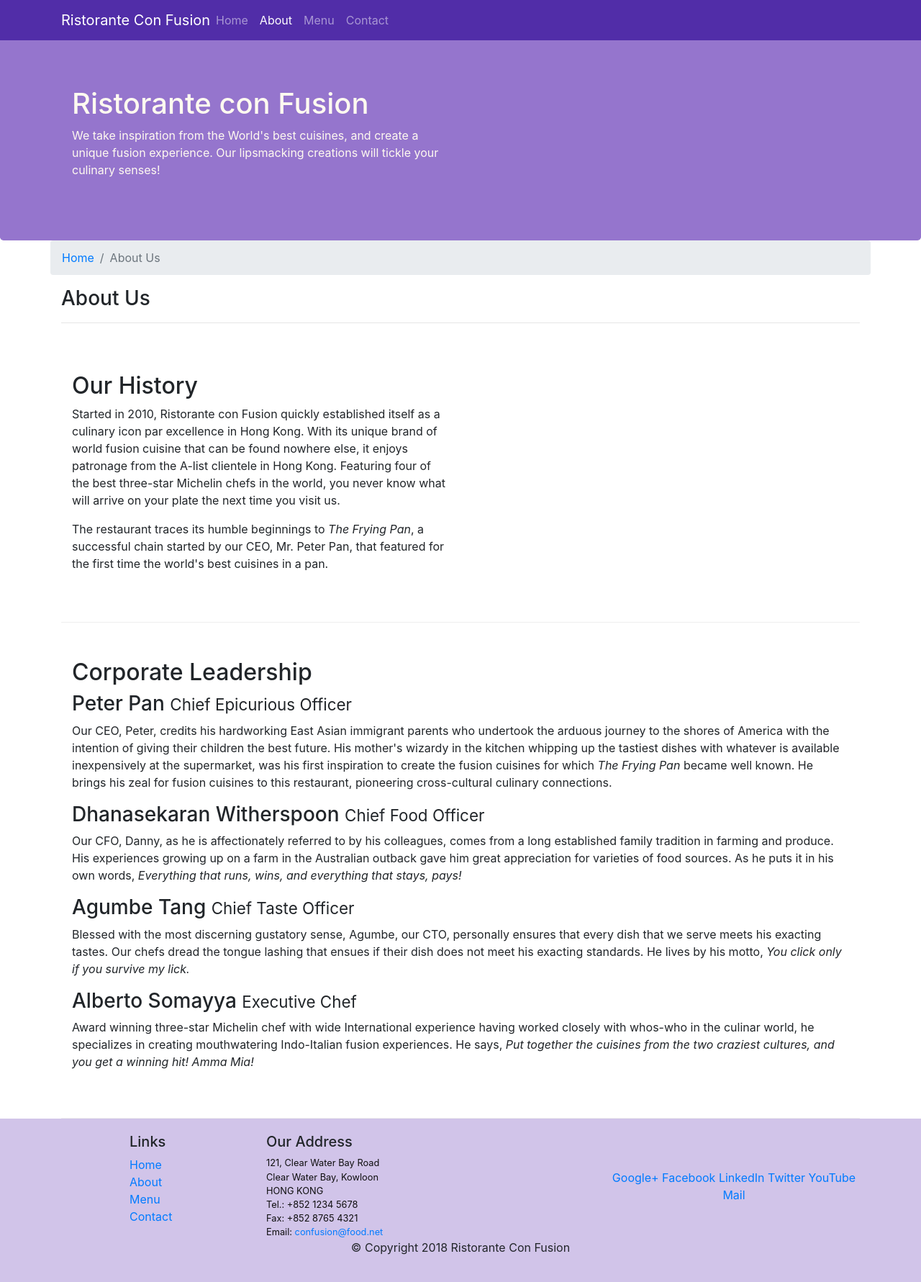
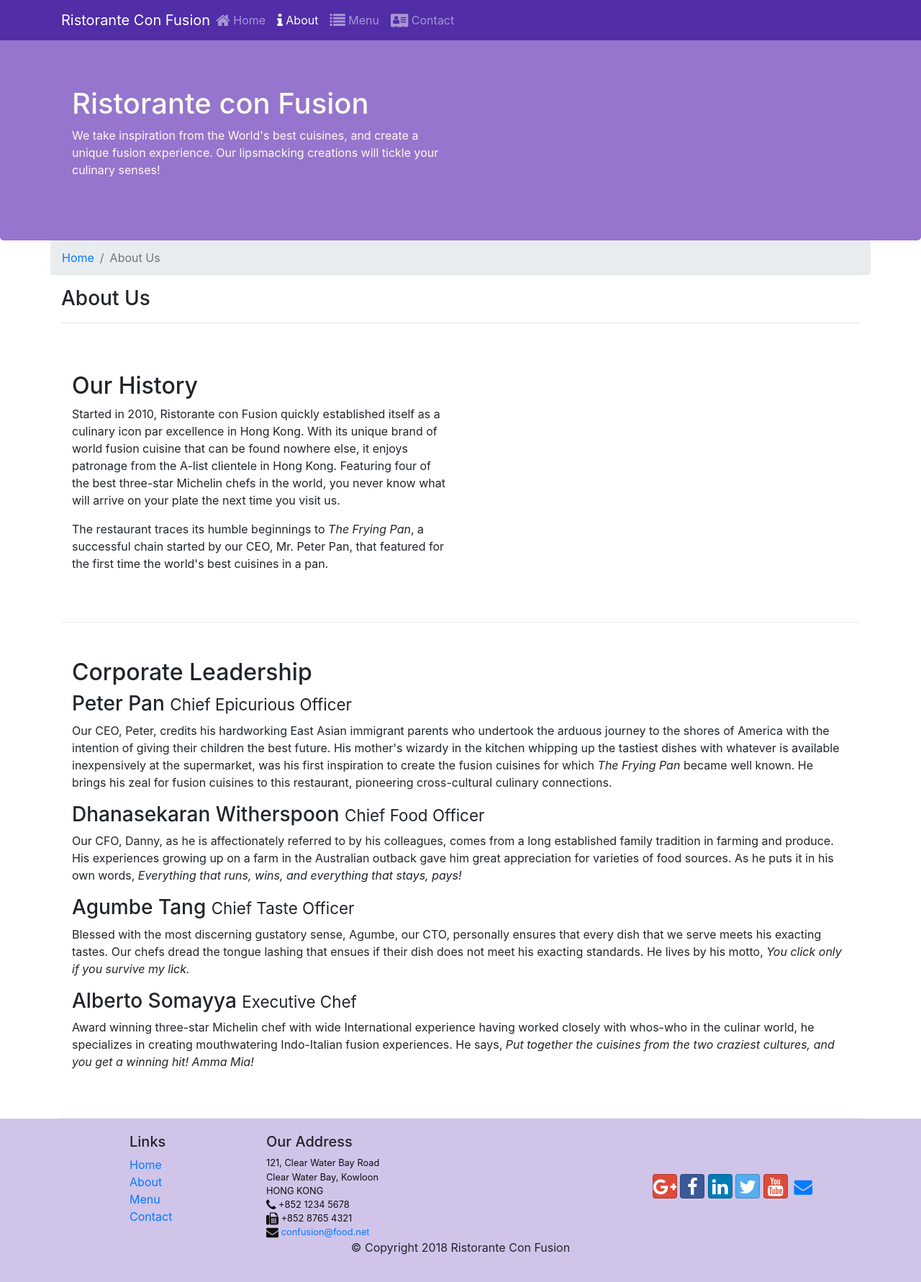
Before and after one commit to binhpx92/bs4_introduction, a website: page aboutus.html in a window 1280 px wide. Shown: the whole page at 72% size. Drawn offline with nearby package versions, Linux system fonts and the light colour scheme.

Commit message:
font icon

```diff
--- a/aboutus.html
+++ b/aboutus.html
@@ -8,8 +8,10 @@
     <meta http-equiv="x-ua-compatible" content="ie=edge">
 
     <!-- Bootstrap CSS -->
-    <link rel="stylesheet" href="node_modules/bootstrap/dist/css/bootstrap.min.css">
-    <link rel="stylesheet" href="css/style.css">
+    <link rel="stylesheet" href="./node_modules/bootstrap/dist/css/bootstrap.css">
+    <link rel="stylesheet" href="./node_modules/font-awesome/css/font-awesome.css">
+    <link rel="stylesheet" href="./node_modules/bootstrap-social/bootstrap-social.css">
+    <link rel="stylesheet" href="./css/style.css">
     <title>Ristorante Con Fusion: About Us</title>
 
 </head>
@@ -23,10 +25,10 @@
             <a class="navbar-brand mr-auto" href="./index.html">Ristorante Con Fusion</a>
             <div class="collapse navbar-collapse" id="Navbar">
                 <ul class="navbar-nav mr-auto">
-                    <li class="nav-item"><a class="nav-link" href="./index.html">Home</a></li>
-                    <li class="nav-item active"><a class="nav-link" href="#">About</a></li>
-                    <li class="nav-item"><a class="nav-link" href="#">Menu</a></li>
-                    <li class="nav-item"><a class="nav-link" href="#">Contact</a></li>
+                    <li class="nav-item"><a class="nav-link" href="./index.html"><span class="fa fa-home fa-lg"></span> Home</a></li>
+                    <li class="nav-item  active"><a class="nav-link" href="#"><span class="fa fa-info fa-lg"></span> About</a></li>
+                    <li class="nav-item"><a class="nav-link" href="#"><span class="fa fa-list fa-lg"></span> Menu</a></li>
+                    <li class="nav-item"><a class="nav-link" href="#"><span class="fa fa-address-card fa-lg"></span> Contact</a></li>
 
                 </ul>
             </div>
@@ -129,19 +131,19 @@
                         121, Clear Water Bay Road<br>
                         Clear Water Bay, Kowloon<br>
                         HONG KONG<br>
-                        Tel.: +852 1234 5678<br>
-                        Fax: +852 8765 4321<br>
-                        Email: <a href="mailto:confusion@food.net">confusion@food.net</a>
+                        <i class="fa fa-phone fa-lg"></i> +852 1234 5678<br>
+                        <span class="fa fa-fax fa-lg"></span> +852 8765 4321<br>
+                        <i class="fa fa-envelope fa-lg"></i> <a href="mailto:confusion@food.net">confusion@food.net</a>
                     </address>
                 </div>
                 <div class="col-12 col-sm-4 align-self-center">
                     <div class="text-center">
-                        <a href="http://google.com/+">Google+</a>
-                        <a href="http://www.facebook.com/profile.php?id=">Facebook</a>
-                        <a href="http://www.linkedin.com/in/">LinkedIn</a>
-                        <a href="http://twitter.com/">Twitter</a>
-                        <a href="http://youtube.com/">YouTube</a>
-                        <a href="mailto:">Mail</a>
+                        <a class="btn btn-social-icon btn-google" href="http://google.com/+"><i class="fa fa-google-plus fa-lg"></i></a>
+                        <a class="btn btn-social-icon btn-facebook" href="http://www.facebook.com/profile.php?id="><span class="fa fa-facebook fa-lg"></span></a>
+                        <a class="btn btn-social-icon btn-linkedin" href="http://www.linkedin.com/in/"><i class="fa fa-linkedin fa-lg"></i></a>
+                        <a class="btn btn-social-icon btn-twitter" href="http://twitter.com/"><span class="fa fa-twitter fa-lg"></span></a>
+                        <a class="btn btn-social-icon btn-google" href="http://youtube.com/"><i class="fa fa-youtube fa-lg"></i></a>
+                        <a class="btn btn-social-icon" href="mailto:"><i class="fa fa-envelope fa-lg"></i></a>
                     </div>
                 </div>
             </div>
--- a/css/style.css
+++ b/css/style.css
@@ -30,7 +30,7 @@
 }
 
 body {
-    padding:  50px 0px 0px 0px;
+    margin:  50px 0px 0px 0px;
     z-index: 0;
 }
 
--- a/package.json
+++ b/package.json
@@ -15,6 +15,8 @@
   },
   "dependencies": {
     "bootstrap": "^4.0.0",
+    "bootstrap-social": "^5.1.1",
+    "font-awesome": "^4.7.0",
     "jquery": "^3.3.1",
     "popper.js": "^1.12.9"
   }
```
Also changed, not shown: index.html (+17 -15 lines), 1 other file.
